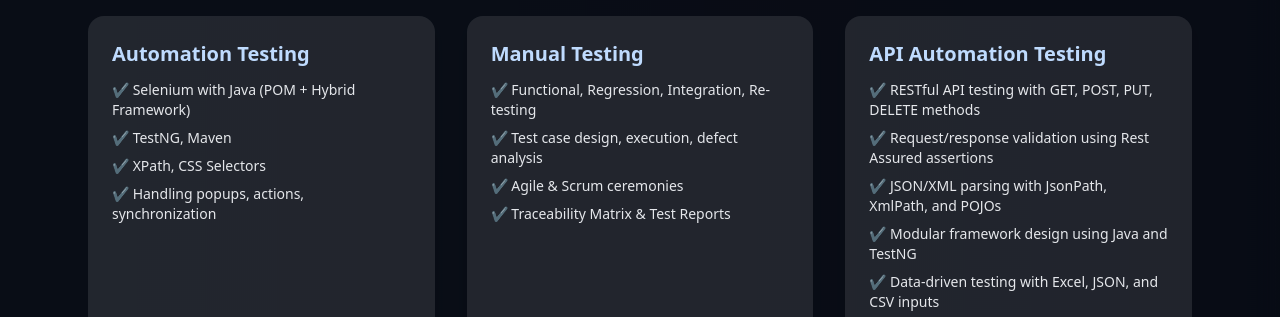
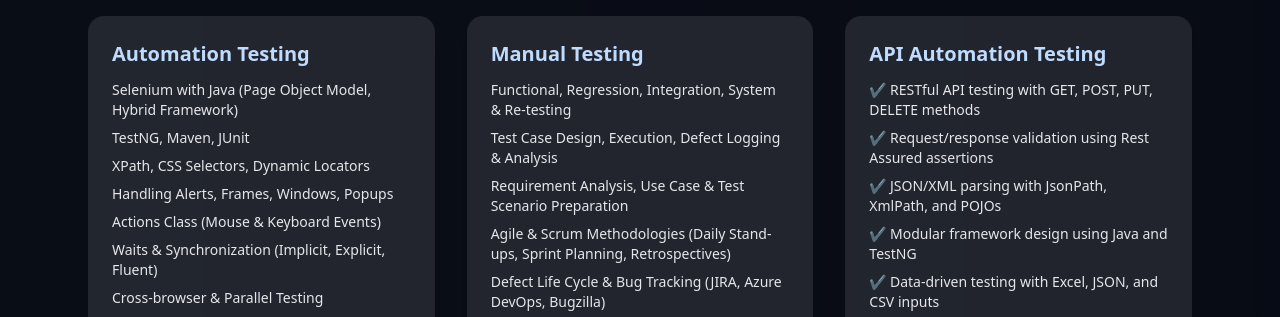
Before and after one commit to AkshayAlshi/AkshayAlshi.github.io, a plain HTML site: page index.html in a window 1280 px wide. Shown: the part 616-933 px from the top of the page. Drawn offline with nearby package versions, Linux system fonts and the light colour scheme.

Commit message:
Update index.html
update skillset

```diff
--- a/index.html
+++ b/index.html
@@ -47,19 +47,27 @@
         <div class="bg-white/10 p-6 rounded-2xl shadow-lg">
           <h3 class="font-bold text-xl text-blue-200 mb-3">Automation Testing</h3>
           <ul class="text-sm space-y-2 text-gray-200 text-left">
-            <li>✔ Selenium with Java (POM + Hybrid Framework)</li>
-            <li>✔ TestNG, Maven</li>
-            <li>✔ XPath, CSS Selectors</li>
-            <li>✔ Handling popups, actions, synchronization</li>
+            <li>Selenium with Java (Page Object Model, Hybrid Framework)</li>
+  <li>TestNG, Maven, JUnit</li>
+  <li>XPath, CSS Selectors, Dynamic Locators</li>
+  <li>Handling Alerts, Frames, Windows, Popups</li>
+  <li>Actions Class (Mouse & Keyboard Events)</li>
+  <li>Waits & Synchronization (Implicit, Explicit, Fluent)</li>
+  <li>Cross-browser & Parallel Testing</li>
+  <li>Automation Reporting (Extent Reports, Allure)</li>
+
           </ul>
         </div>
         <div class="bg-white/10 p-6 rounded-2xl shadow-lg">
           <h3 class="font-bold text-xl text-blue-200 mb-3">Manual Testing</h3>
           <ul class="text-sm space-y-2 text-gray-200 text-left">
-            <li>✔ Functional, Regression, Integration, Re-testing</li>
-            <li>✔ Test case design, execution, defect analysis</li>
-            <li>✔ Agile & Scrum ceremonies</li>
-            <li>✔ Traceability Matrix & Test Reports</li>
+            <li>Functional, Regression, Integration, System & Re-testing</li>
+  <li>Test Case Design, Execution, Defect Logging & Analysis</li>
+  <li>Requirement Analysis, Use Case & Test Scenario Preparation</li>
+  <li>Agile & Scrum Methodologies (Daily Stand-ups, Sprint Planning, Retrospectives)</li>
+  <li>Defect Life Cycle & Bug Tracking (JIRA, Azure DevOps, Bugzilla)</li>
+  <li>Requirement Traceability Matrix (RTM) & Test Reporting</li>
+  <li>UAT Support & End-to-End Testing</li>
           </ul>
         </div>
 
```
